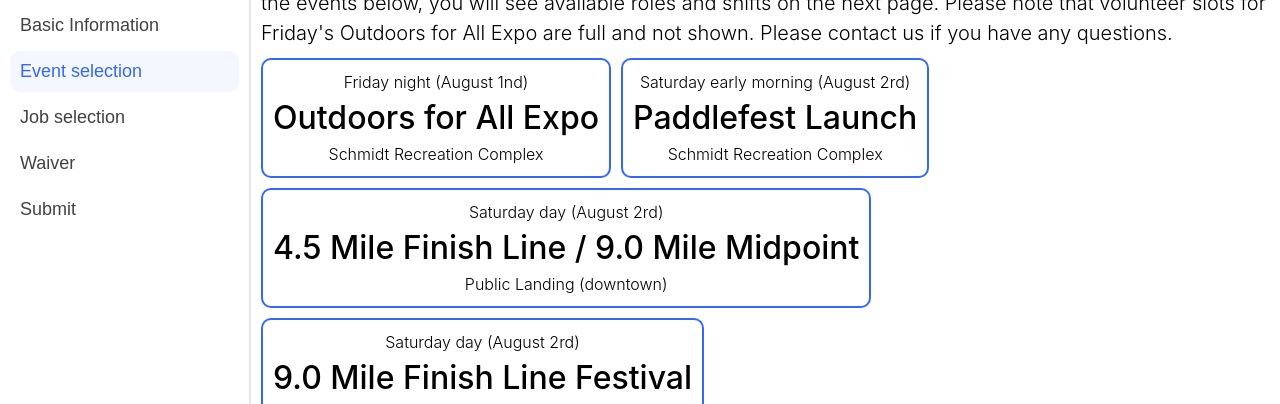
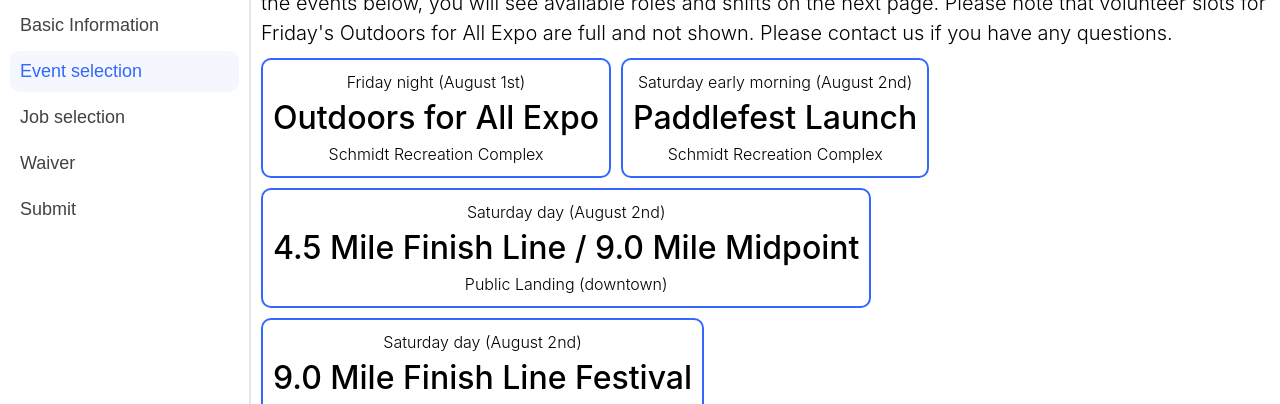
Before and after one commit to jackcrane/paddlefest-volunteer-2, a React (Create React App) app in the folder app/: page / in a window 1280 px wide. Both pictures are taken after a click on the button "Event selection". Shown: the part 251-655 px from the top of the page. Built offline with nearby package versions, Linux system fonts and the light colour scheme.

Commit message:
fix misspellings

```diff
--- a/app/src/components/Dates.jsx
+++ b/app/src/components/Dates.jsx
@@ -62,22 +62,22 @@ const Dates = (props) => {
 			</p>
 			<div className={styles.options}>
 				<Option checked={outdoorsForAll} onLocalChange={() => setOutdoorsForAll(!outdoorsForAll)}>
-					<p>Friday night (August 1nd)</p>
+					<p>Friday night (August 1st)</p>
 					<p className={styles.bigdate}>Outdoors for All Expo</p>
 					<p>Schmidt Recreation Complex</p>
 				</Option>
 				<Option checked={launch} onLocalChange={() => setLaunch(!launch)}>
-					<p>Saturday early morning (August 2rd)</p>
+					<p>Saturday early morning (August 2nd)</p>
 					<p className={styles.bigdate}>Paddlefest Launch</p>
 					<p>Schmidt Recreation Complex</p>
 				</Option>
 				<Option checked={midPoint} onLocalChange={() => setMidPoint(!midPoint)}>
-					<p>Saturday day (August 2rd)</p>
+					<p>Saturday day (August 2nd)</p>
 					<p className={styles.bigdate}>4.5 Mile Finish Line / 9.0 Mile Midpoint</p>
 					<p>Public Landing (downtown)</p>
 				</Option>
 				<Option checked={finishLine} onLocalChange={() => setFinishLine(!finishLine)}>
-					<p>Saturday day (August 2rd)</p>
+					<p>Saturday day (August 2nd)</p>
 					<p className={styles.bigdate}>9.0 Mile Finish Line Festival</p>
 					<p>Gilday Park</p>
 				</Option>
```
